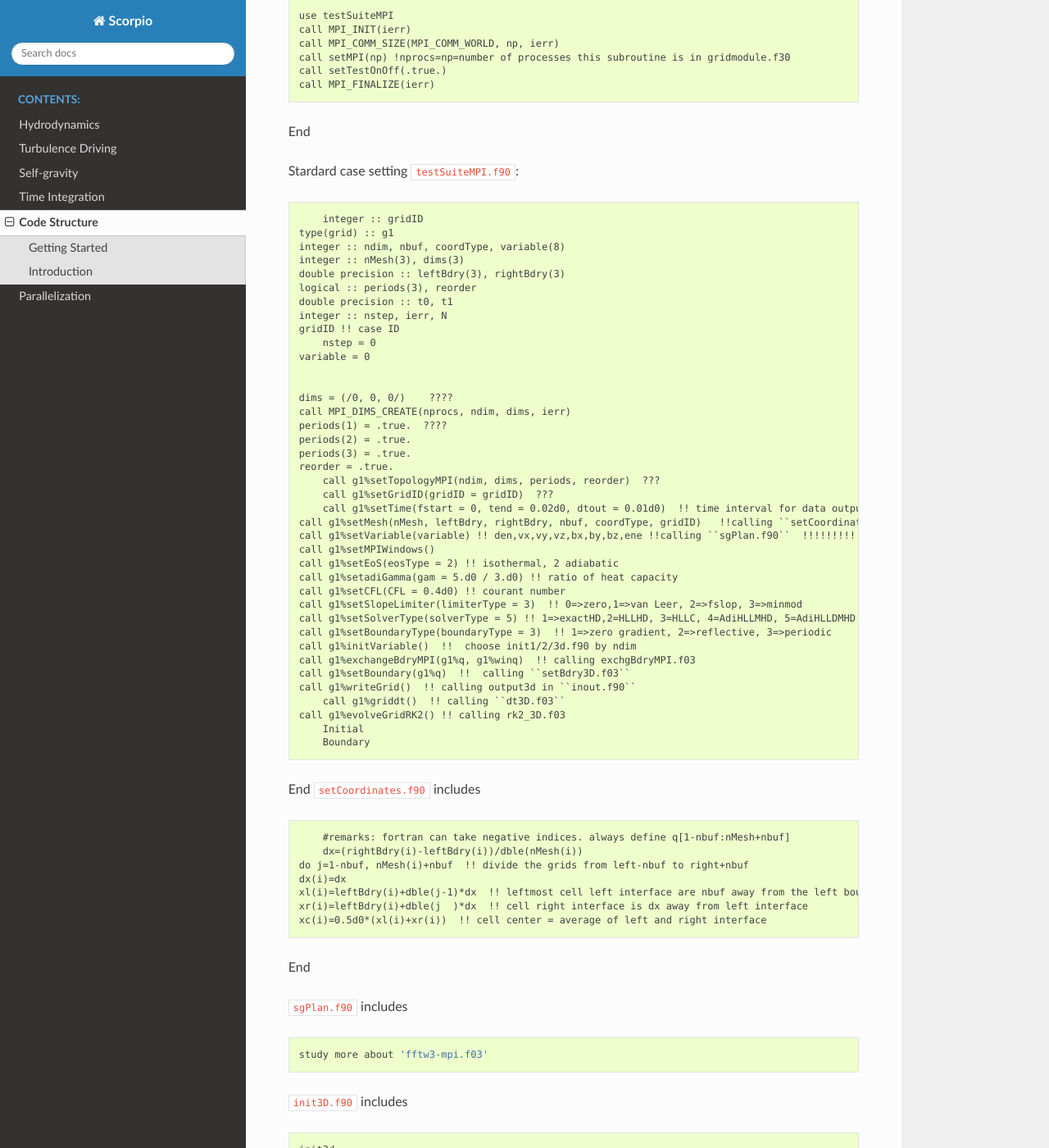
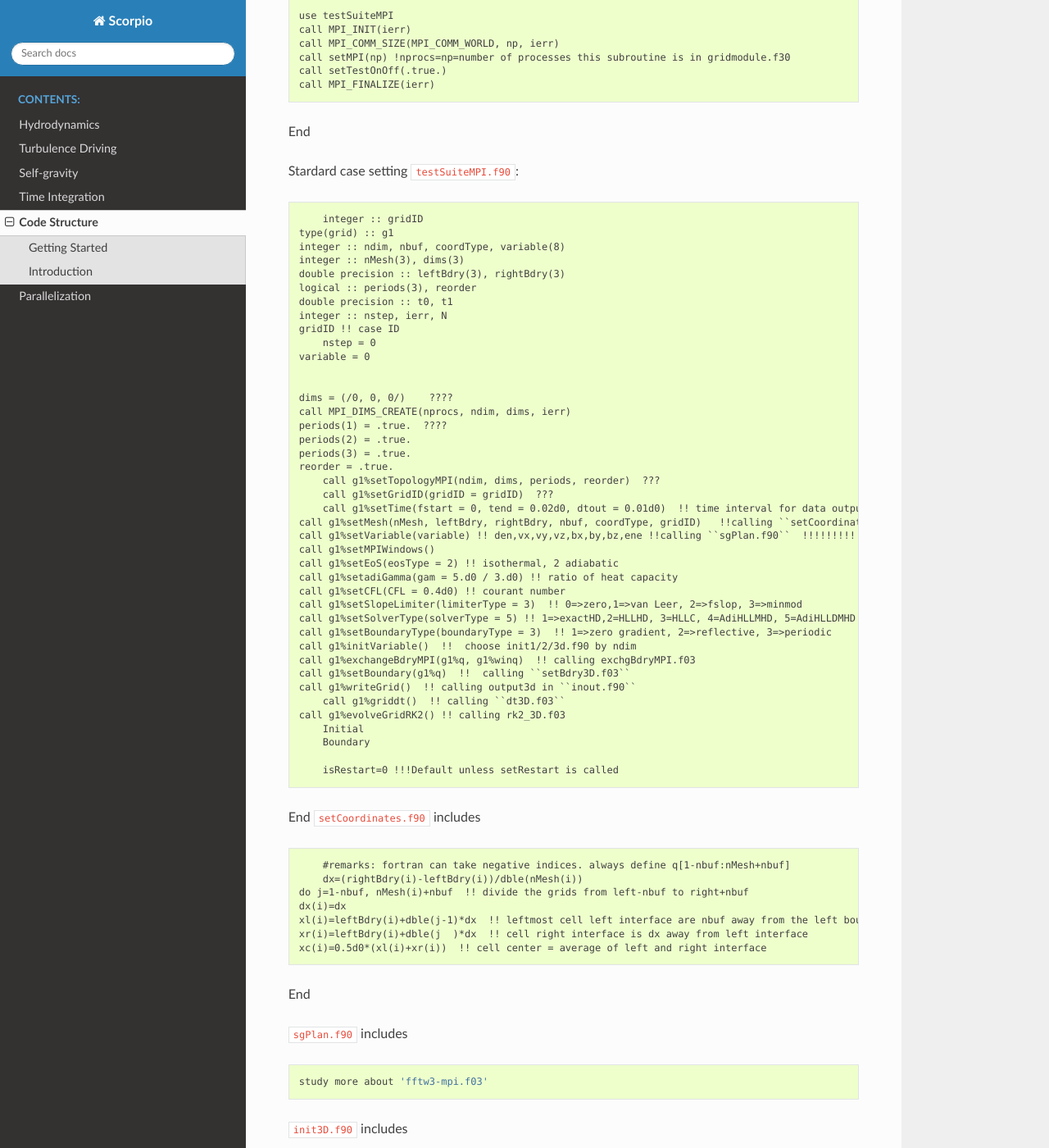
Before and after one commit to holam1hk/scorpio, a Sphinx documentation site: the page built from docs/source/code_structure.rst, in a window 1280 px wide and 1400 px high, scrolled down 1461 px. Shown: the whole window at 82% size. Built offline with Sphinx 7.4.7 and the Read the Docs theme 2.0.0, drawn with Linux system fonts in a browser that asks for light colours.

Commit message:
Update code_structure.rst

```diff
--- a/docs/source/code_structure.rst
+++ b/docs/source/code_structure.rst
@@ -117,6 +117,8 @@ Stardard case setting ``testSuiteMPI.f90``::
     call g1%evolveGridRK2() !! calling rk2_3D.f03
 	Initial
 	Boundary
+
+	isRestart=0 !!!Default unless setRestart is called
 
 End
 ``setCoordinates.f90`` includes ::
```
